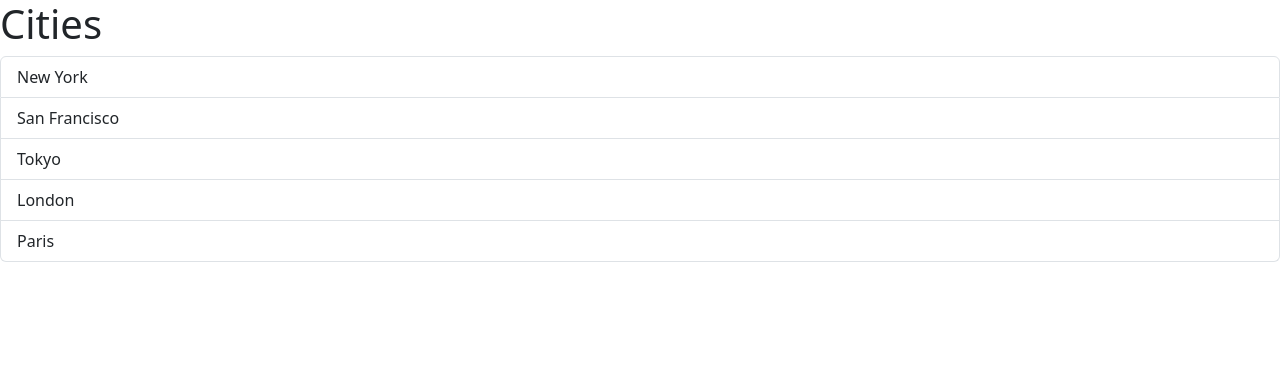
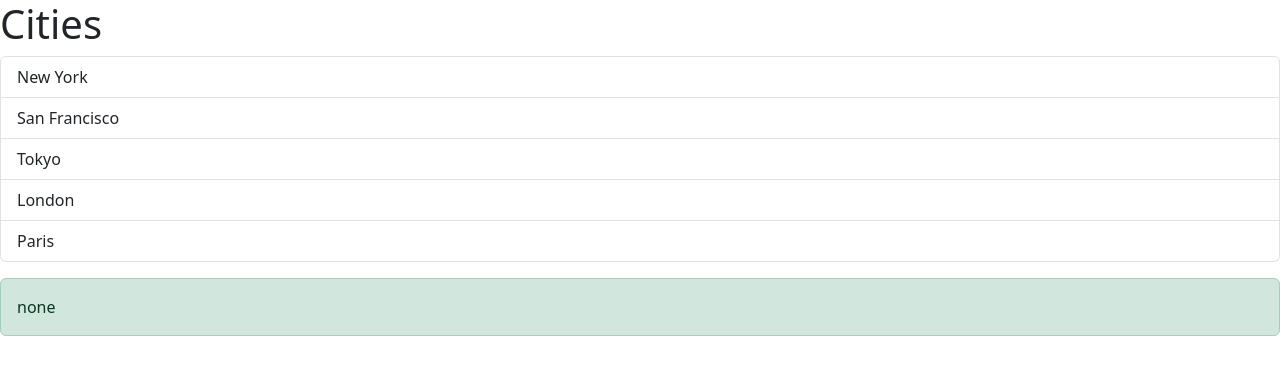
Before and after one commit to StevenJV/ReactWars, a React (Vite) app: page / in a window 1280 px wide. Shown: the top 374 px of the page. Built offline with nearby package versions, Linux system fonts and the light colour scheme.

Commit message:
0.06 multi-component callback

```diff
--- a/src/App.tsx
+++ b/src/App.tsx
@@ -1,10 +1,30 @@
 import ListGroup from "./components/ListGroup";
+import Alert from "./components/Alert";
+import { useState } from "react";
+
 
 let items = ["New York", "San Francisco", "Tokyo", "London", "Paris"];
-const handleSelectedItem = (item: string) => { console.log(item) }
-
 function App() {
-  return <div><ListGroup items={items} heading="Cities" onSelectItem={handleSelectedItem} /></div>;
+  const [selectedItem, setSelectedItem] = useState('none');
+  const handleSelectedItem = (item: string) => {
+    setSelectedItem(item);
+    console.log(item);
+  };
+  return (
+    <>
+      <div>
+        <ListGroup
+          items={items}
+          heading="Cities"
+          onSelectItem={handleSelectedItem}
+        />
+      </div>
+      <p></p>
+      <div>
+        <Alert text={selectedItem} />
+      </div>
+    </>
+  );
 }
 
 export default App;
--- /dev/null
+++ b/src/components/Alert.tsx
@@ -0,0 +1,8 @@
+interface Props {
+  text: string;
+}
+
+const Alert = ({ text }: Props) => {
+  return <div className="alert alert-success">{text}</div>;
+};
+export default Alert;
```
